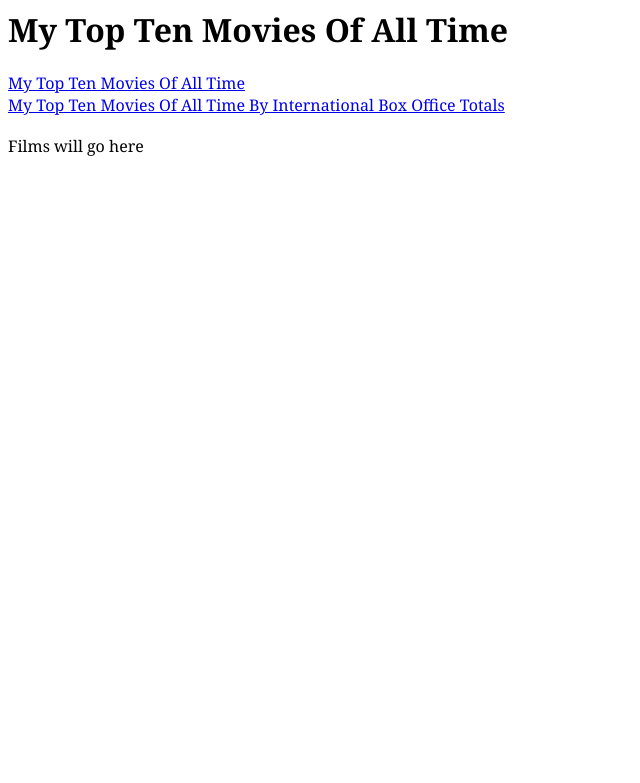
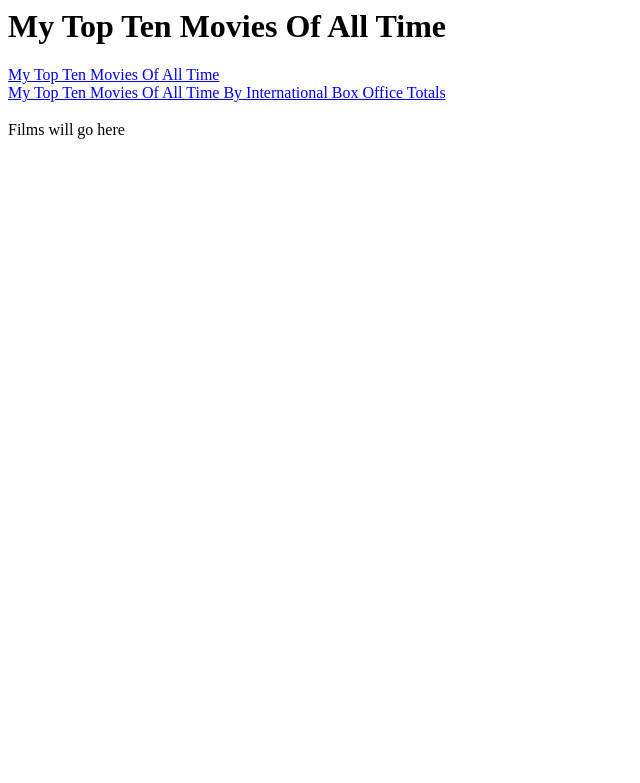
Before and after one commit to medhanye-15/web-service, a PHP site: page / in a window 1280 px wide. Shown: the top 783 px of the page, without its empty margins (0-640 px from the left). Run offline with PHP 8.4, Linux system fonts and the light colour scheme.

Commit message:
all changes

```diff
--- a/index.php
+++ b/index.php
@@ -2,7 +2,7 @@
 <head>
 <title>Bond Web Service Demo</title>
 <style>
-body {font-family:georgia;}
+gitbody {font-family:georgia;}
     .film{
     border:1px solid #E77DC2;
     border-radius: 5px;
```
Also changed, not shown: images/Avatar.jpg.jpg (added), images/Blood Diamond.jpg (added), thumbnails/a-view-to-a-kill.jpg.
